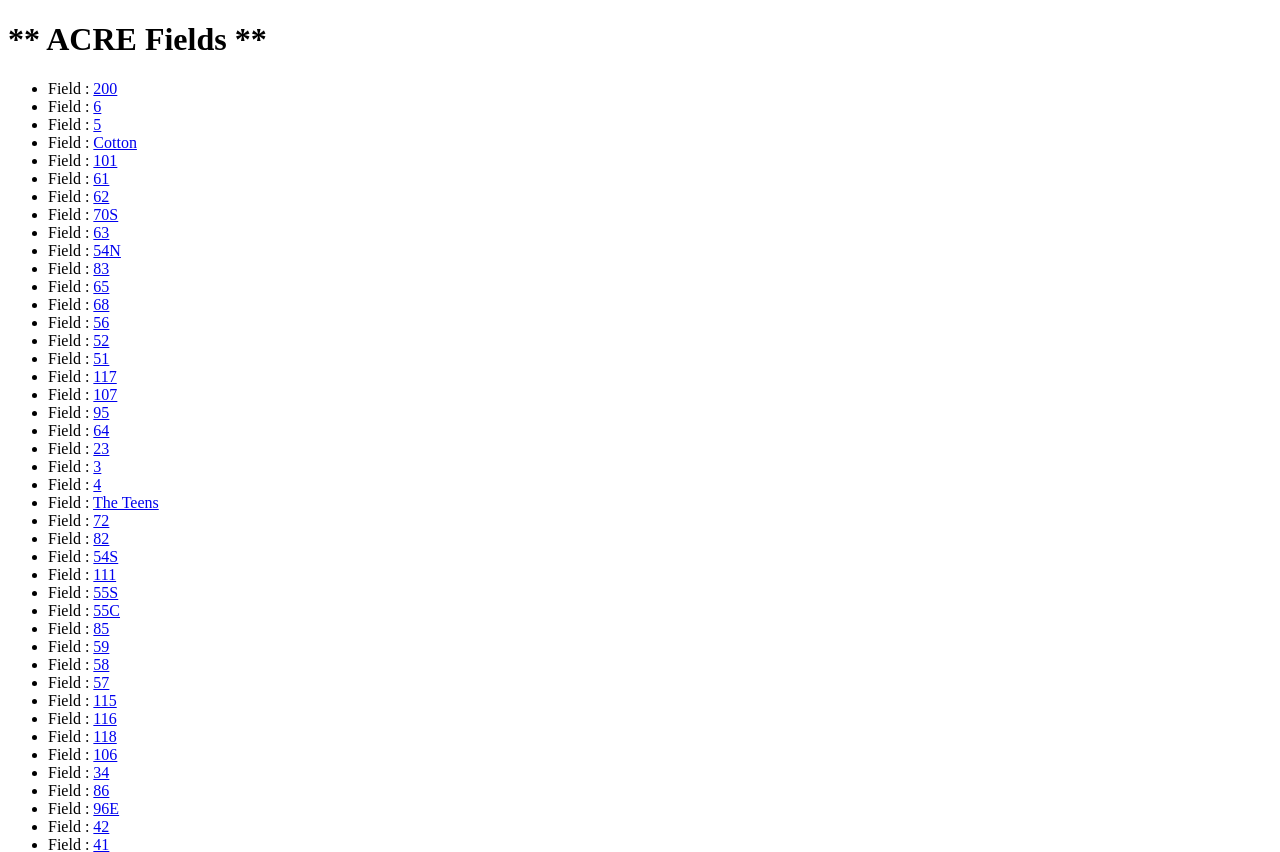
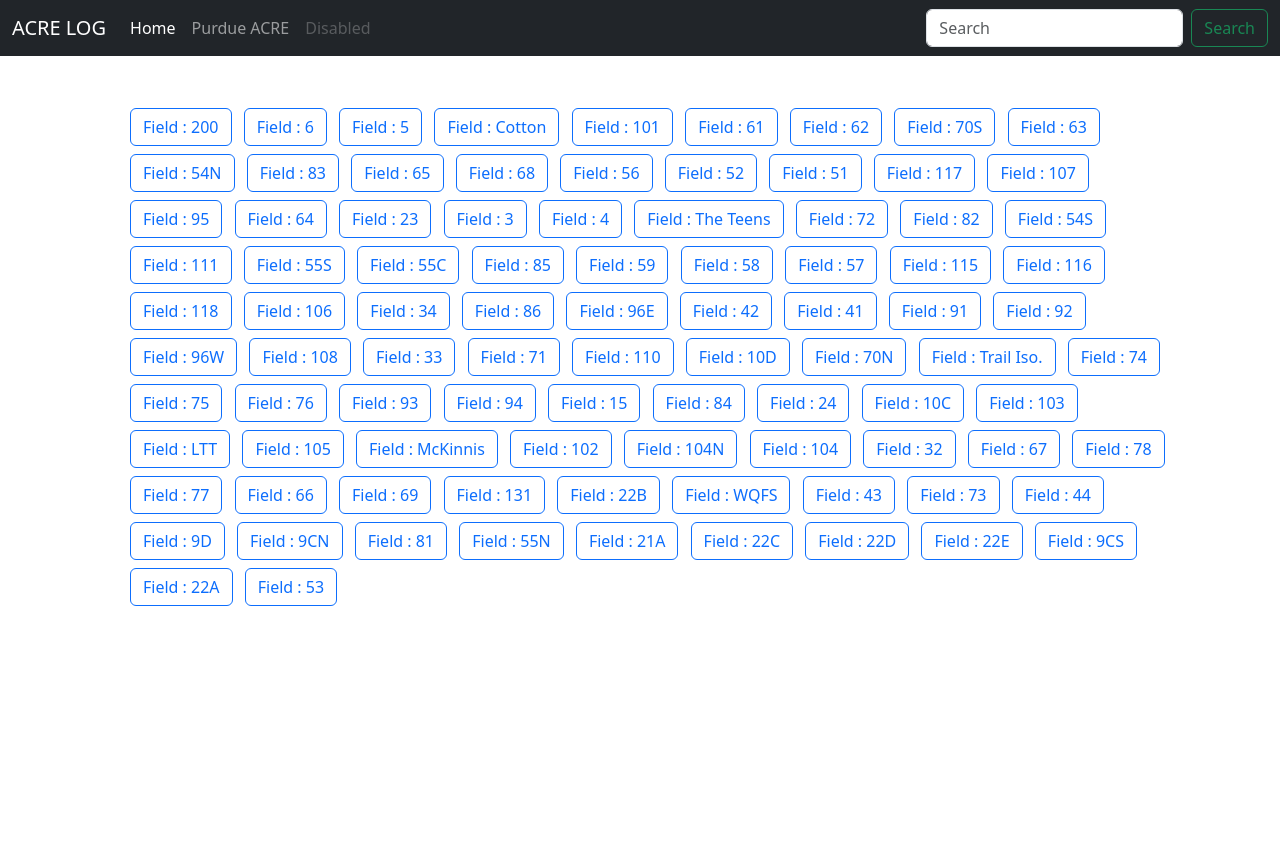
Before and after one commit to dsyang1024/lab5, a Django app: page /acrelog/ in a window 1280 px wide. Shown: the top 852 px of the page. After the commit the page ends 606 px from the top, so only its background shows below. Run offline with Django 5.2, Linux system fonts and the light colour scheme; data comes from the database, SQL or seed files in the repository.

Commit message:
Update index.html

```diff
--- a/acre/acrelog/templates/index.html
+++ b/acre/acrelog/templates/index.html
@@ -1,19 +1,59 @@
-<!DOCTYPE html>
-<html>
+<!doctype html>
+<html lang="en">
+
     <head>
+        <meta charset="utf-8">
+        <meta name="viewport" content="width=device-width, initial-scale=1">
+        <link href="https://cdn.jsdelivr.net/npm/bootstrap@5.3.3/dist/css/bootstrap.min.css" rel="stylesheet" integrity="sha384-QWTKZyjpPEjISv5WaRU9OFeRpok6YctnYmDr5pNlyT2bRjXh0JMhjY6hW+ALEwIH" crossorigin="anonymous">
         <title>Acrelog App</title>
     </head>
 
+
     <body>
-    <h1>**  ACRE Fields  **</h1>
+        <header>
+            <nav class="navbar navbar-expand-md navbar-dark navbar-fixed-top bg-dark">
+                <div class="container-fluid">
+                  <a class="navbar-brand" href="/acrelog">ACRE LOG</a>
+                  <button class="navbar-toggler" type="button" data-bs-toggle="collapse" data-bs-target="#navbarCollapse" aria-controls="navbarCollapse" aria-expanded="false" aria-label="Toggle navigation">
+                    <span class="navbar-toggler-icon"></span>
+                  </button>
+                  <div class="collapse navbar-collapse" id="navbarCollapse">
+                    <ul class="navbar-nav me-auto mb-2 mb-md-0">
+                      <li class="nav-item">
+                        <a class="nav-link active" aria-current="page" href="/acrelog">Home</a>
+                      </li>
+                      <li class="nav-item">
+                        <a class="nav-link" href="https://ag.purdue.edu/department/agry/acre/index.html">Purdue ACRE</a>
+                      </li>
+                      <li class="nav-item">
+                        <a class="nav-link disabled" href="/acrelog" tabindex="-1" aria-disabled="true">Disabled</a>
+                      </li>
+                    </ul>
+                    <form class="d-flex">
+                      <input class="form-control me-2" type="search" placeholder="Search" aria-label="Search" control-id="ControlID-1">
+                      <button class="btn btn-outline-success" type="submit" control-id="ControlID-2">Search</button>
+                    </form>
+                  </div>
+                </div>
+              </nav>
+        </header>
+
+        <main class="mt-5 container">
+            <div class="mt-5 container-fluid">
                 {% if latest_fields %}
                     <ul>
                         {% for field in latest_fields %}
-            <li>Field  :  <a href="/acrelog/{{ field.id }}/">{{ field.location_name }}</a></li>
+                            <a href="/acrelog/{{ field.id }}/" class="m-1 btn btn-outline-primary">
+                                Field  :  {{ field.location_name }}
+                            </a>
                         {% endfor %}
                     </ul>
                 {% else %}
                     <p>No fields are available.</p>
                 {% endif %}
+            </div>
+        </main>
     </body>
+
+
     </html>
```
Lines whose indentation alone changed are shown as unchanged.
